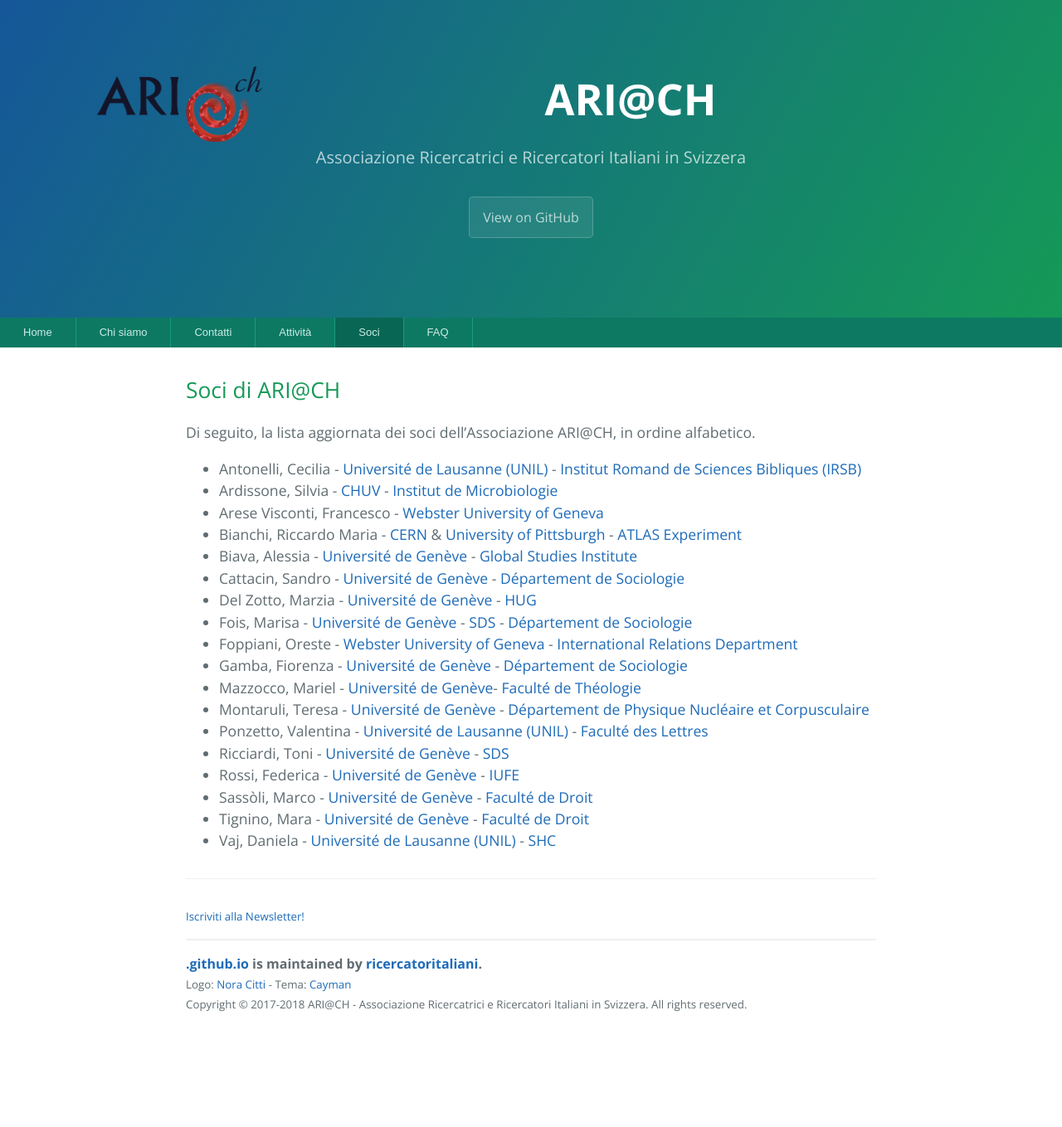
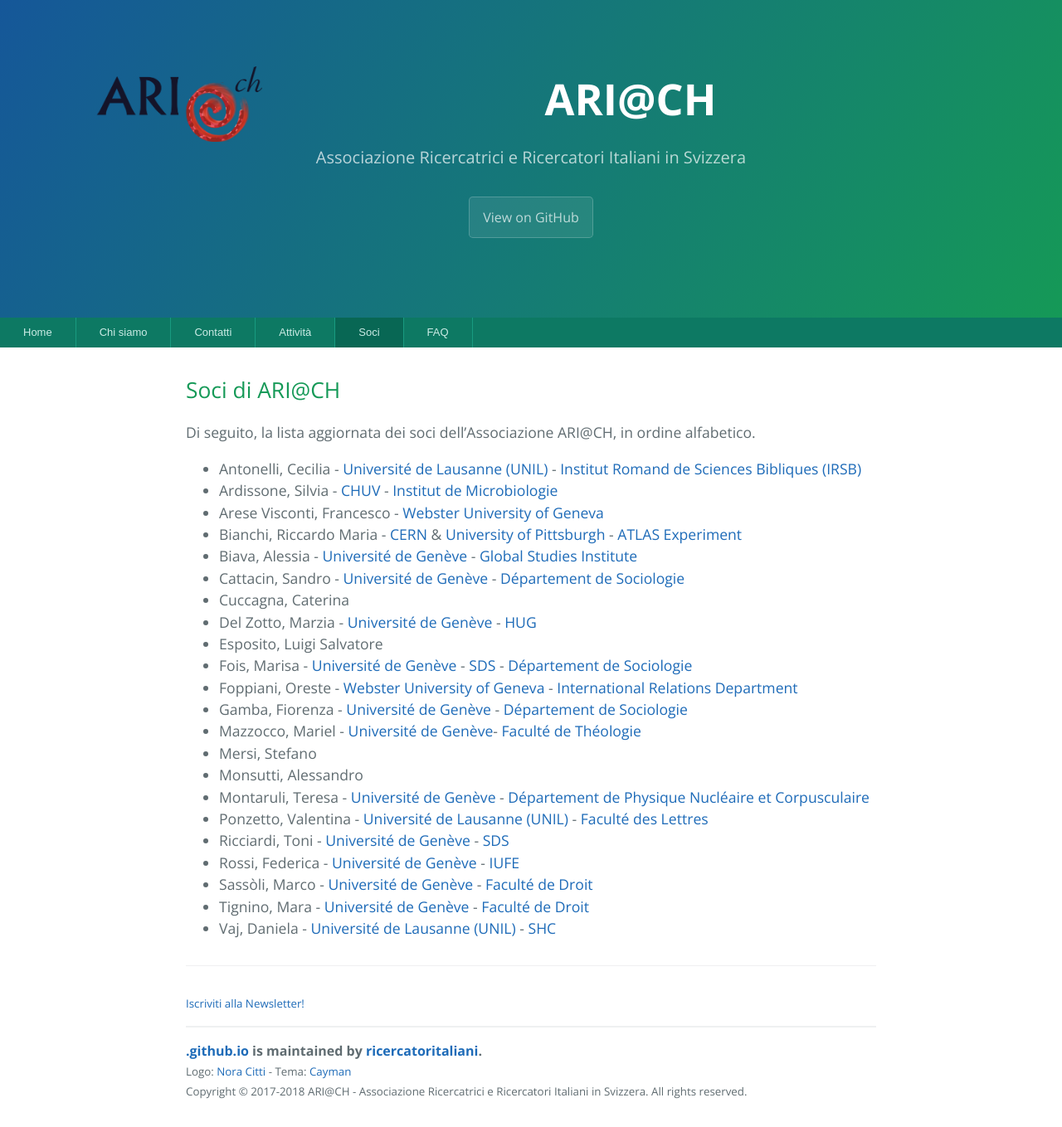
Before and after one commit to ricercatoritaliani/.github.io, a Jekyll site: the page built from pages/members/index.md, in a window 1280 px wide. Shown: the whole page at 83% size. Built offline with Jekyll 4.4.1, drawn with Linux system fonts in a browser that asks for light colours; comment, search, counter and statistics services are not loaded; before the commit the page ends 1254 px from its top, so only the background shows below that.

Commit message:
nuovi soci

```diff
--- a/pages/members/index.md
+++ b/pages/members/index.md
@@ -13,11 +13,15 @@
 - Bianchi, Riccardo Maria	- [CERN](https://home.cern/) & [University of Pittsburgh](https://www.physicsandastronomy.pitt.edu/) - [ATLAS Experiment](https://atlas.cern/)
 - Biava, Alessia - [Université de Genève](https://www.unige.ch/) - [Global Studies Institute](https://www.unige.ch/gsi/en/home/)
 - Cattacin, Sandro - [Université de Genève](https://www.unige.ch/) - [Département de Sociologie](https://www.unige.ch/sciences-societe/socio/fr/bienvenue/)
+- Cuccagna, Caterina
 - Del Zotto, Marzia - [Université de Genève](https://www.unige.ch/) - [HUG](https://www.hug-ge.ch)
+- Esposito, Luigi Salvatore
 - Fois, Marisa - 	[Université de Genève](https://www.unige.ch/) - [SDS](https://www.unige.ch/sciences-societe/) - [Département de Sociologie](https://www.unige.ch/sciences-societe/socio/fr/bienvenue/)
 - Foppiani, Oreste - [Webster University of Geneva](http://www.webster.ch/) - [International Relations Department](http://www.webster.ch/academics/faculty/ir.html)
 - Gamba, Fiorenza - [Université de Genève](https://www.unige.ch/) - [Département de Sociologie](https://www.unige.ch/sciences-societe/socio/fr/bienvenue/)
 - Mazzocco, Mariel - [Université de Genève](https://www.unige.ch/)- [Faculté de Théologie](https://www.unige.ch/theologie/)
+- Mersi, Stefano
+- Monsutti, Alessandro
 - Montaruli, Teresa - [Université de Genève](https://www.unige.ch/) - [Département de Physique Nucléaire et Corpusculaire](https://www.unige.ch/dpnc/en/)
 - Ponzetto, Valentina - [Université de Lausanne (UNIL)](http://www.unil.ch) - [Faculté des Lettres](http://www.unil.ch/fra/home.html)
 - Ricciardi, Toni - [Université de Genève](https://www.unige.ch/) - [SDS](https://www.unige.ch/sciences-societe/)
```
